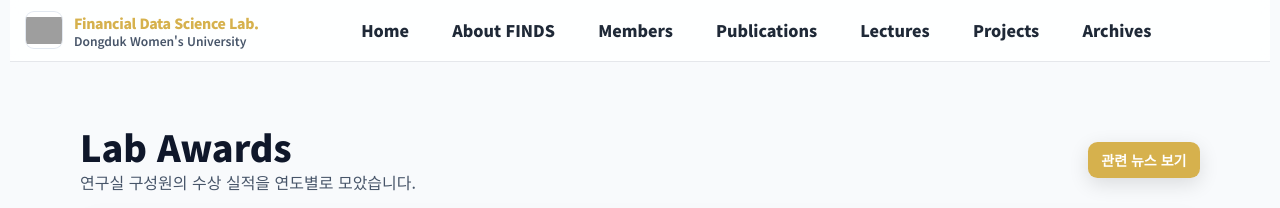
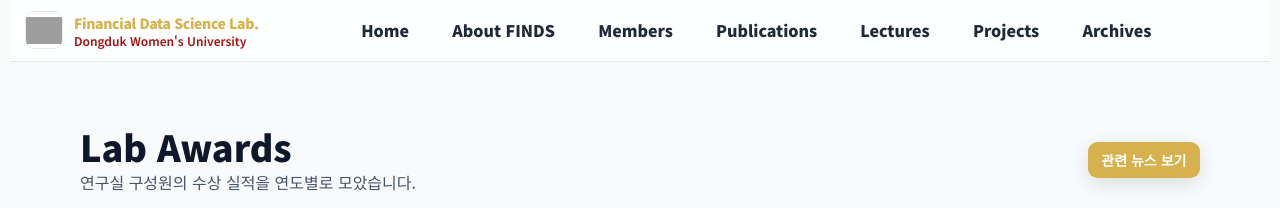
Before and after one commit to FinDS-Lab/site, a Jekyll site: the page built from about-awards.html, in a window 1280 px wide. Shown: the top 208 px of the page. Built offline with Jekyll 4.4.1, drawn with Linux system fonts in a browser that asks for light colours; nearby versions of some CDN libraries; grey boxes are pictures that could not be loaded.

Commit message:
Update header.html

```diff
--- a/_includes/header.html
+++ b/_includes/header.html
@@ -7,7 +7,7 @@
            class="h-9 w-9 rounded-lg ring-1 ring-slate-200 object-contain bg-white" />
       <div class="leading-tight">
         <div class="text-sm font-extrabold tracking-tight" style="color:var(--accent)">Financial Data Science Lab.</div>
-        <div class="text-[12px] font-semibold text-slate-600">Dongduk Women's University</div>
+        <div class="text-[12px] font-semibold" style="color:rgb(172,14,14)">Dongduk Women's University</div>
       </div>
     </a>
 
```
